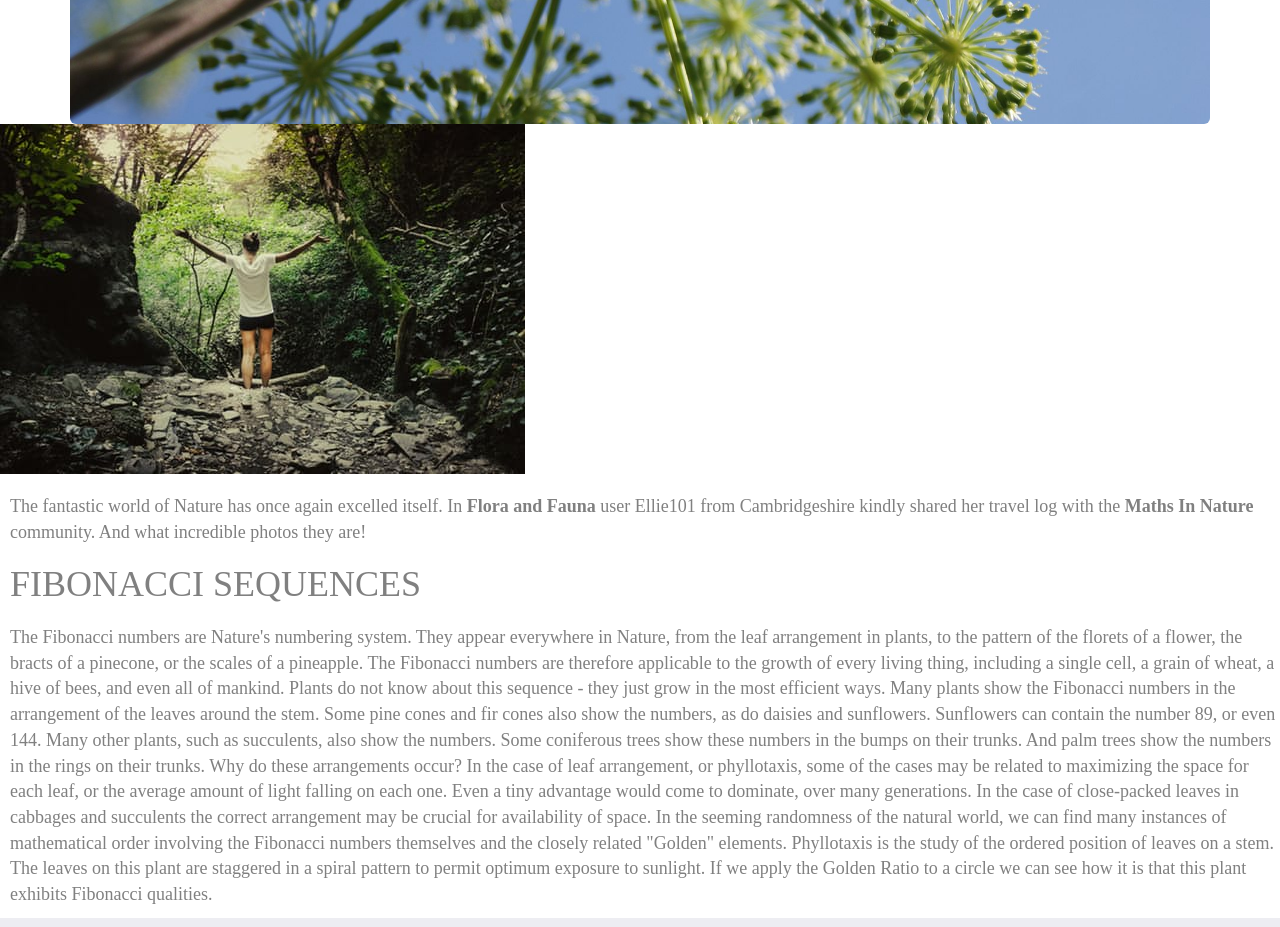
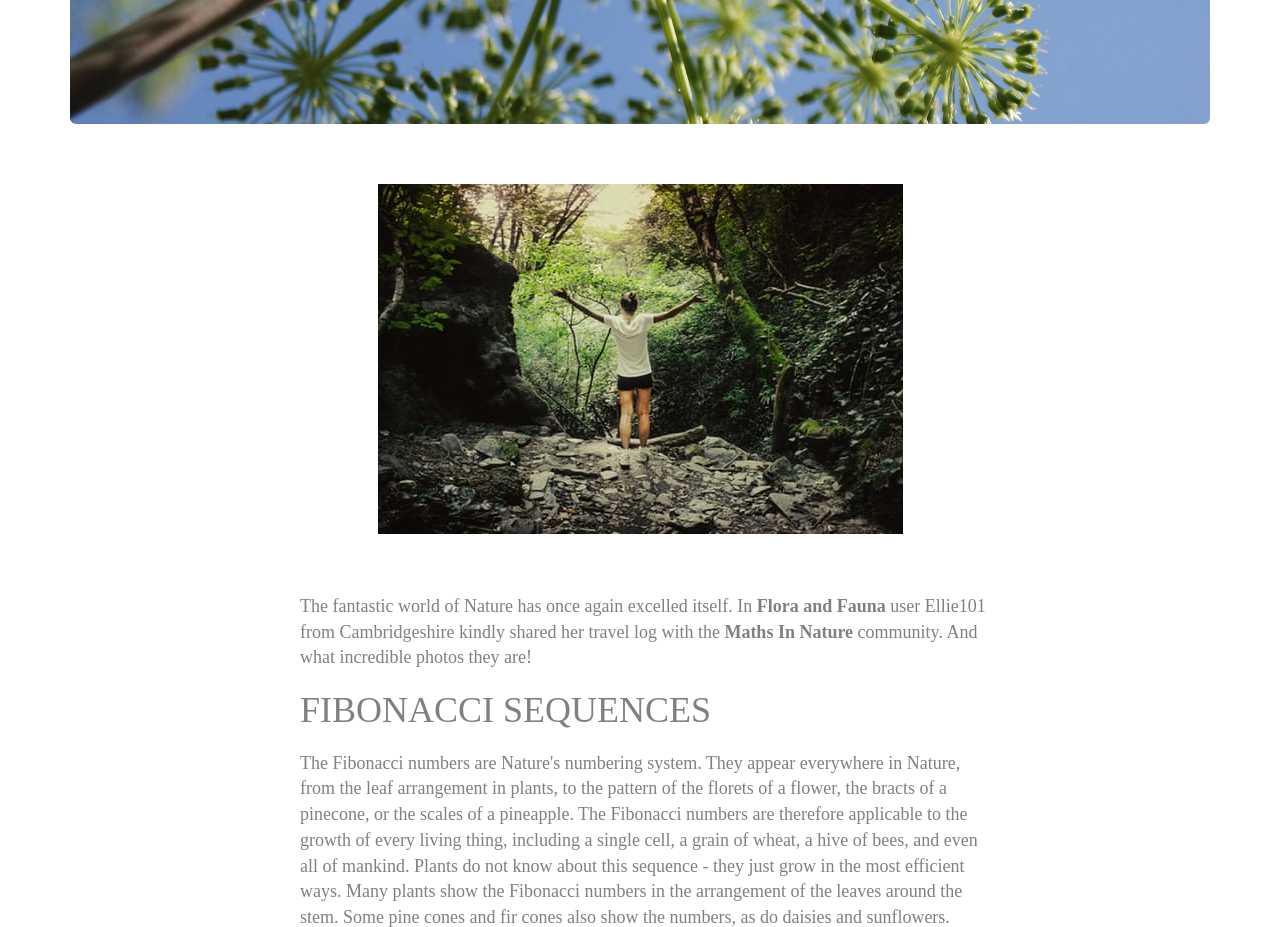
Before and after one commit to lisajanemoss/Maths_in_nature, a plain HTML site: page Flora_and_fauna.html in a window 1280 px wide. Shown: the part 580-1507 px from the top of the page. Drawn offline with Linux system fonts and the light colour scheme.

Commit message:
center linked pages

```diff
--- a/css/style.css
+++ b/css/style.css
@@ -250,3 +250,21 @@ input[type=text] {
   background: #cb2027;
   color: white;
 }
+
+.text{
+    width: 700px;
+     margin: 0 auto;
+    }
+
+
+body {
+	margin: 0;
+}
+
+#openingimage img {
+	margin-left: auto;
+	margin-right: auto;
+	display: block;
+	padding-top: 60px;
+	padding-bottom: 40px;
+}
```
